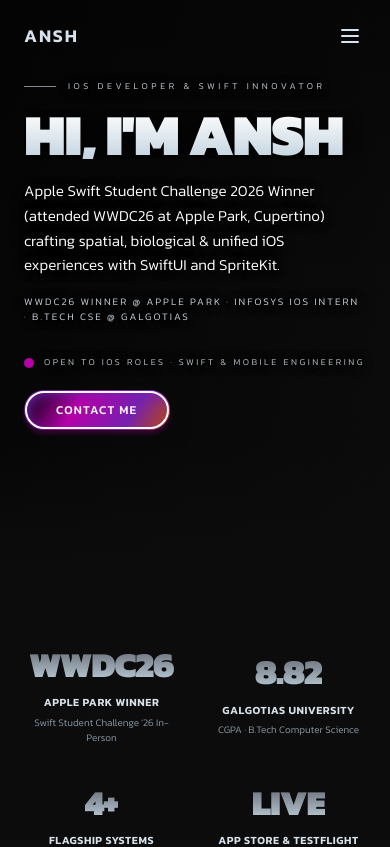
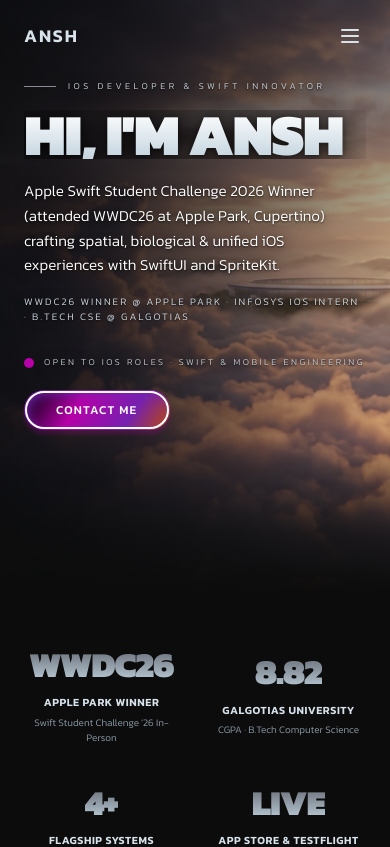
Before and after one commit to SrivastavaAnsh/portfolio, a React (Vite) app: page / in a window 390 px wide. Shown: the top 847 px of the page. Built offline with nearby package versions, Linux system fonts and the light colour scheme.

Commit message:
feat: replace exact background with custom cinematic Apple Park WWDC artwork tailored for Ansh

```diff
--- a/src/components/Hero.jsx
+++ b/src/components/Hero.jsx
@@ -1,59 +1,39 @@
-import React, { useRef, useState, useEffect } from 'react';
+import React, { useState } from 'react';
 import { motion } from 'framer-motion';
 
 export const Hero = () => {
-  const videoRef = useRef(null);
-  const [videoLoaded, setVideoLoaded] = useState(false);
-
-  useEffect(() => {
-    const video = videoRef.current;
-    if (!video) return;
-
-    const playVideo = () => {
-      const p = video.play();
-      if (p && p.catch) p.catch(() => {});
-    };
-
-    playVideo();
-    video.addEventListener('loadeddata', playVideo);
-    return () => video.removeEventListener('loadeddata', playVideo);
-  }, []);
+  const [imgLoaded, setImgLoaded] = useState(false);
 
   return (
     <section
       className="relative w-full h-[70vh] min-h-[560px] md:h-screen md:min-h-0 flex flex-col bg-primary"
       style={{ overflowX: 'clip' }}
     >
-      {/* Cinematic Video Background & Overlays */}
+      {/* Cinematic Custom Artwork Background & Overlays */}
       <div className="absolute inset-0 z-0 overflow-hidden bg-primary">
-        <video
-          ref={videoRef}
-          src="/assets/hero-bg.mp4"
-          autoPlay
-          loop
-          muted
-          playsInline
-          preload="auto"
-          aria-hidden="true"
-          tabIndex={-1}
-          disablePictureInPicture
-          onLoadedData={() => setVideoLoaded(true)}
-          className={`absolute inset-x-0 top-0 w-full h-[155%] md:h-full object-cover object-center transition-opacity duration-1000 ${
-            videoLoaded ? 'opacity-100' : 'opacity-0'
+        <motion.img
+          src="/assets/hero-cinematic.jpg"
+          alt="Ansh Srivastava - iOS Developer"
+          onLoad={() => setImgLoaded(true)}
+          initial={{ scale: 1.05 }}
+          animate={{ scale: 1 }}
+          transition={{ duration: 10, ease: 'easeOut' }}
+          className={`absolute inset-0 w-full h-full object-cover object-center transition-opacity duration-1000 ${
+            imgLoaded ? 'opacity-100' : 'opacity-0'
           }`}
         />
 
         {/* Noise overlay */}
-        <div className="noise-overlay absolute inset-0 opacity-[0.3] mix-blend-overlay pointer-events-none" />
+        <div className="noise-overlay absolute inset-0 opacity-[0.25] mix-blend-overlay pointer-events-none" />
 
-        {/* Gradient overlays matching 5ach1n.vercel.app */}
-        <div className="absolute inset-0 bg-gradient-to-b from-black/35 via-transparent to-transparent pointer-events-none" />
+        {/* Ambient Vignette & Gradient Overlays */}
+        <div className="absolute inset-0 bg-gradient-to-b from-black/40 via-transparent to-transparent pointer-events-none" />
 
         <div
           className="absolute inset-0 md:hidden pointer-events-none"
           style={{
             background:
-              'linear-gradient(100deg, rgba(0,0,0,0.62) 0%, rgba(0,0,0,0.34) 55%, rgba(0,0,0,0.14) 100%)',
+              'linear-gradient(100deg, rgba(12,12,12,0.75) 0%, rgba(12,12,12,0.45) 55%, rgba(12,12,12,0.15) 100%)',
           }}
         />
 
@@ -61,7 +41,7 @@ export const Hero = () => {
           className="absolute inset-0 hidden md:block pointer-events-none"
           style={{
             background:
-              'linear-gradient(90deg, rgba(0,0,0,0.7) 0%, rgba(0,0,0,0.34) 40%, rgba(0,0,0,0.04) 72%, rgba(0,0,0,0) 100%)',
+              'linear-gradient(90deg, rgba(12,12,12,0.82) 0%, rgba(12,12,12,0.48) 42%, rgba(12,12,12,0.06) 72%, rgba(12,12,12,0) 100%)',
           }}
         />
 
```
Also changed, not shown: public/assets/hero-cinematic.jpg (added).
